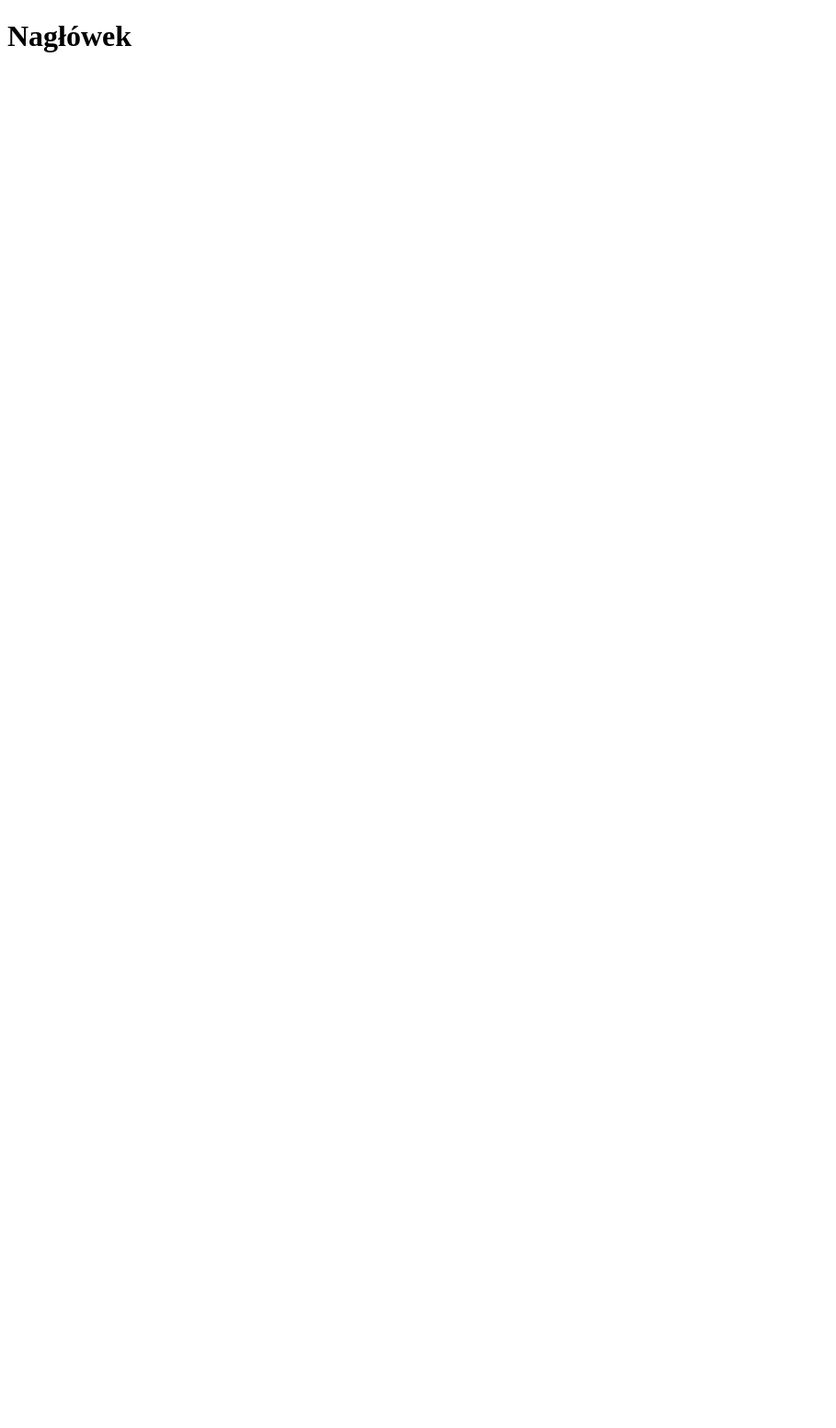
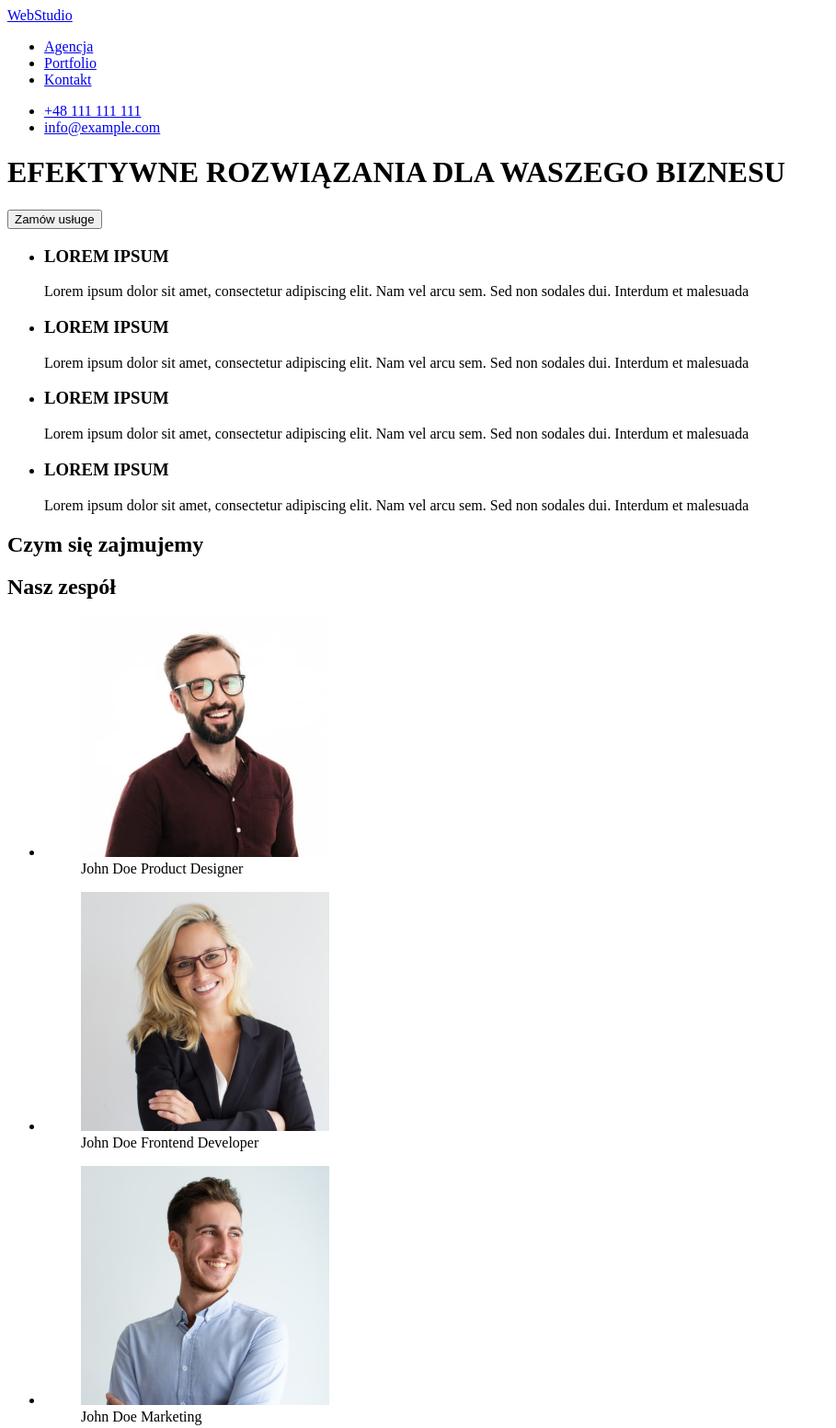
Before and after one commit to Gimmier/goit-markup-hw-01, a plain HTML site: page index.html in a window 1280 px wide. Shown: the top 1553 px of the page at 92% size, without its empty margins (0-909 px from the left). Before the commit the page ends 800 px from the top, so only its background shows below. Drawn offline with Linux system fonts and the light colour scheme.

Commit message:
Zadanie domowe 1

```diff
--- a/index.html
+++ b/index.html
@@ -1,12 +1,133 @@
 <!DOCTYPE html>
-<html lang="en">
+<html lang="pl">
   <head>
     <meta charset="UTF-8" />
     <meta http-equiv="X-UA-Compatible" content="IE=edge" />
     <meta name="viewport" content="width=device-width, initial-scale=1.0" />
-    <title>Document</title>
+    <title>hw1</title>
   </head>
   <body>
-    <h1>Nagłówek</h1>
+    <header>
+      <a href="index.html"><span>Web</span>Studio</a>
+
+      <nav>
+        <!-- Ponizsze w linkach -->
+        <ul>
+          <li><a href="/Agencja">Agencja</a></li>
+          <li><a href="/Portfolio">Portfolio</a></li>
+          <li><a href="/Kontakt">Kontakt </a></li>
+        </ul>
+      </nav>
+      <ul>
+        <li><a href="tel:+48111111111">+48 111 111 111</a></li>
+        <li><a href="mailto:info@example.com">info@example.com</a></li>
+      </ul>
+    </header>
+    <main>
+      <div>
+        <h1>EFEKTYWNE ROZWIĄZANIA DLA WASZEGO BIZNESU</h1>
+
+        <button type="button">Zamów usługe</button>
+      </div>
+
+      <div>
+        <ul>
+          <li>
+            <h3>LOREM IPSUM</h3>
+            <p>
+              Lorem ipsum dolor sit amet, consectetur adipiscing elit. Nam vel
+              arcu sem. Sed non sodales dui. Interdum et malesuada
+            </p>
+          </li>
+
+          <li>
+            <h3>LOREM IPSUM</h3>
+            <p>
+              Lorem ipsum dolor sit amet, consectetur adipiscing elit. Nam vel
+              arcu sem. Sed non sodales dui. Interdum et malesuada
+            </p>
+          </li>
+
+          <li>
+            <h3>LOREM IPSUM</h3>
+            <p>
+              Lorem ipsum dolor sit amet, consectetur adipiscing elit. Nam vel
+              arcu sem. Sed non sodales dui. Interdum et malesuada
+            </p>
+          </li>
+
+          <li>
+            <h3>LOREM IPSUM</h3>
+            <p>
+              Lorem ipsum dolor sit amet, consectetur adipiscing elit. Nam vel
+              arcu sem. Sed non sodales dui. Interdum et malesuada
+            </p>
+          </li>
+        </ul>
+      </div>
+      <div>
+        <h2>Czym się zajmujemy</h2>
+      </div>
+      <div>
+        <h2>Nasz zespół</h2>
+        <ul>
+          <li>
+            <figure>
+              <img
+                src="images/img-productdesigner.jpg"
+                width="270"
+                height="260"
+                alt="Picture of a Product Designer"
+              />
+              <figcaption>John Doe Product Designer</figcaption>
+            </figure>
+          </li>
+
+          <li>
+            <figure>
+              <img
+                src="images/img-frontenddeveloper.jpg"
+                width="270"
+                height="260"
+                alt="Picture of a Frontend Developer"
+              />
+              <figcaption>John Doe Frontend Developer</figcaption>
+            </figure>
+          </li>
+
+          <li>
+            <figure>
+              <img
+                src="images/img-marketing.jpg"
+                width="270"
+                height="260"
+                alt="Picture of a person responsible for Marketing"
+              />
+              <figcaption>John Doe Marketing</figcaption>
+            </figure>
+          </li>
+
+          <li>
+            <figure>
+              <img
+                src="images/img-uidesigner.jpg"
+                width="270"
+                height="260"
+                alt="Picture of a UI Designer"
+              />
+              <figcaption>John Doe UI Designer</figcaption>
+            </figure>
+          </li>
+        </ul>
+      </div>
+    </main>
+    <footer>
+      <a href="index.html"><span>Web</span>Studio</a>
+      <address>m. Warszawa, Aleje Jerozolimskie 21</address>
+      <ul>
+        <li><a href="mailto:info@example.com">info@example.com</a></li>
+        <li><a href="tel:+48111111111">+48 111 111 111</a></li>
+      </ul>
+    </footer>
   </body>
 </html>
```
Also changed, not shown: images/box1.jpg (added), images/box2.jpg (added), images/box3.jpg (added), images/img-frontenddeveloper.jpg (added), images/img-marketing.jpg (added), images/img-productdesigner.jpg (added), images/img-uidesigner.jpg (added), 1 other file.
